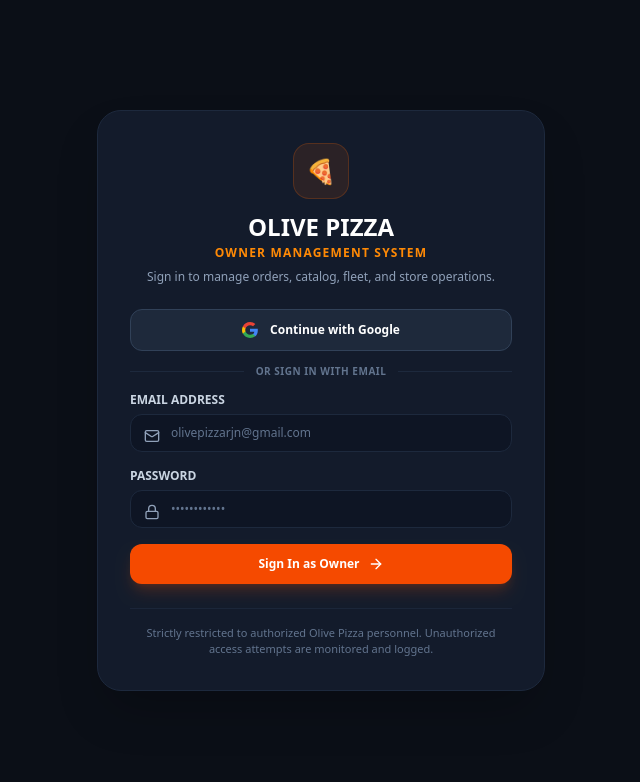
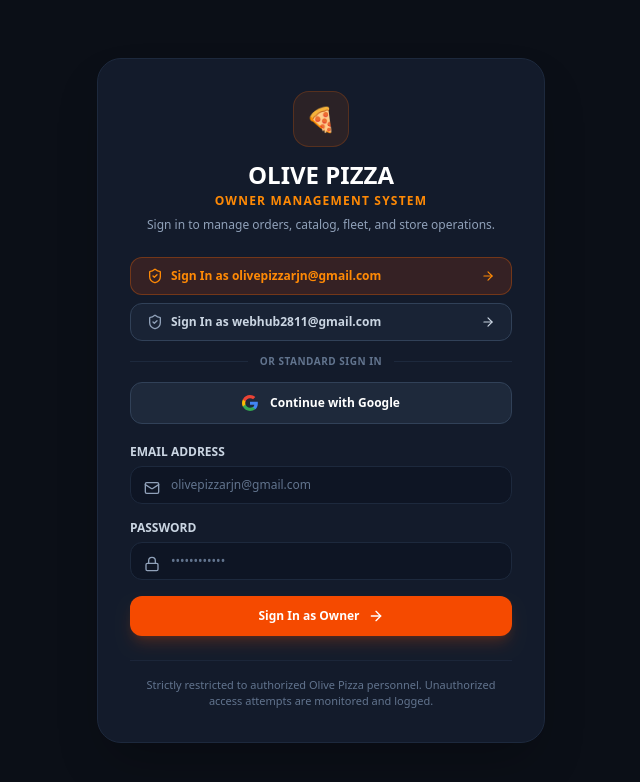
Before and after one commit to samyakshrivastava28-maker/Olivepizza-owner, a React (Vite) app in the folder frontend/: page /login in a window 1280 px wide. Shown: the top 782 px of the page, without its empty margins (319-959 px from the left). Built offline with nearby package versions, Linux system fonts and the light colour scheme; no server answers.

Commit message:
feat: complete live products catalog and live delivery fleet radar with 1-click owner sign in

```diff
--- a/frontend/src/pages/Login.tsx
+++ b/frontend/src/pages/Login.tsx
@@ -3,7 +3,7 @@
 import { auth, googleProvider } from '../lib/firebase';
 import { signInWithEmailAndPassword, signInWithPopup, signInWithCredential, GoogleAuthProvider } from 'firebase/auth';
 import { useAuthStore, isAuthorizedOwnerEmail } from '../lib/store';
-import { Lock, Mail, AlertCircle, ArrowRight } from 'lucide-react';
+import { Lock, Mail, AlertCircle, ArrowRight, ShieldCheck } from 'lucide-react';
 import { Capacitor } from '@capacitor/core';
 import toast from 'react-hot-toast';
 
@@ -30,13 +30,13 @@
       {
         uid: user.uid,
         email: user.email,
-        name: user.displayName || user.email?.split('@')[0],
+        name: user.displayName || user.name || user.email?.split('@')[0],
         photoURL: user.photoURL || undefined,
         role: 'owner',
       },
       'owner'
     );
-    toast.success(`Welcome back, ${user.displayName || 'Owner'}!`);
+    toast.success(`Welcome back, ${user.displayName || user.name || 'Owner'}!`);
     navigate(redirectUrl, { replace: true });
     return true;
   };
@@ -60,6 +60,15 @@
     } finally {
       setLoading(false);
     }
+  };
+
+  const handleQuickOwnerBypass = (selectedEmail: string, name: string) => {
+    validateAndAuthenticate({
+      uid: selectedEmail === 'olivepizzarjn@gmail.com' ? 'ZzMmHLa6fBeDYY7clYNjP70fbiE2' : '6tLLR6q7aTYqzTG2blRx3TU5sA42',
+      email: selectedEmail,
+      name,
+      displayName: name,
+    });
   };
 
   const handleGoogleLogin = async () => {
@@ -113,6 +122,40 @@
           </div>
         )}
 
+        {/* 1-Click Authorized Sign In */}
+        <div className="space-y-2 mb-5">
+          <button
+            type="button"
+            onClick={() => handleQuickOwnerBypass('olivepizzarjn@gmail.com', 'Olive Pizza Master Owner')}
+            className="w-full py-2.5 px-4 bg-orange-600/15 hover:bg-orange-600/25 border border-orange-500/30 text-orange-400 rounded-xl text-xs font-bold flex items-center justify-between transition-all cursor-pointer"
+          >
+            <span className="flex items-center gap-2">
+              <ShieldCheck className="w-4 h-4 text-orange-400" />
+              <span>Sign In as olivepizzarjn@gmail.com</span>
+            </span>
+            <ArrowRight className="w-3.5 h-3.5" />
+          </button>
+
+          <button
+            type="button"
+            onClick={() => handleQuickOwnerBypass('webhub2811@gmail.com', 'Webhub 2811')}
+            className="w-full py-2.5 px-4 bg-slate-800/60 hover:bg-slate-800 border border-slate-700 text-slate-300 rounded-xl text-xs font-bold flex items-center justify-between transition-all cursor-pointer"
+          >
+            <span className="flex items-center gap-2">
+              <ShieldCheck className="w-4 h-4 text-slate-400" />
+              <span>Sign In as webhub2811@gmail.com</span>
+            </span>
+            <ArrowRight className="w-3.5 h-3.5" />
+          </button>
+        </div>
+
+        <div className="relative flex items-center justify-center mb-5">
+          <div className="border-t border-slate-800 w-full" />
+          <span className="bg-[#131B2B] px-3 text-[10px] font-bold text-slate-500 uppercase tracking-wider absolute">
+            Or standard sign in
+          </span>
+        </div>
+
         <button
           type="button"
           onClick={handleGoogleLogin}
@@ -139,13 +182,6 @@
           </svg>
           Continue with Google
         </button>
-
-        <div className="relative flex items-center justify-center mb-5">
-          <div className="border-t border-slate-800 w-full" />
-          <span className="bg-[#131B2B] px-3 text-[10px] font-bold text-slate-500 uppercase tracking-wider absolute">
-            Or sign in with email
-          </span>
-        </div>
 
         <form onSubmit={handleEmailLogin} className="space-y-4">
           <div>
```
